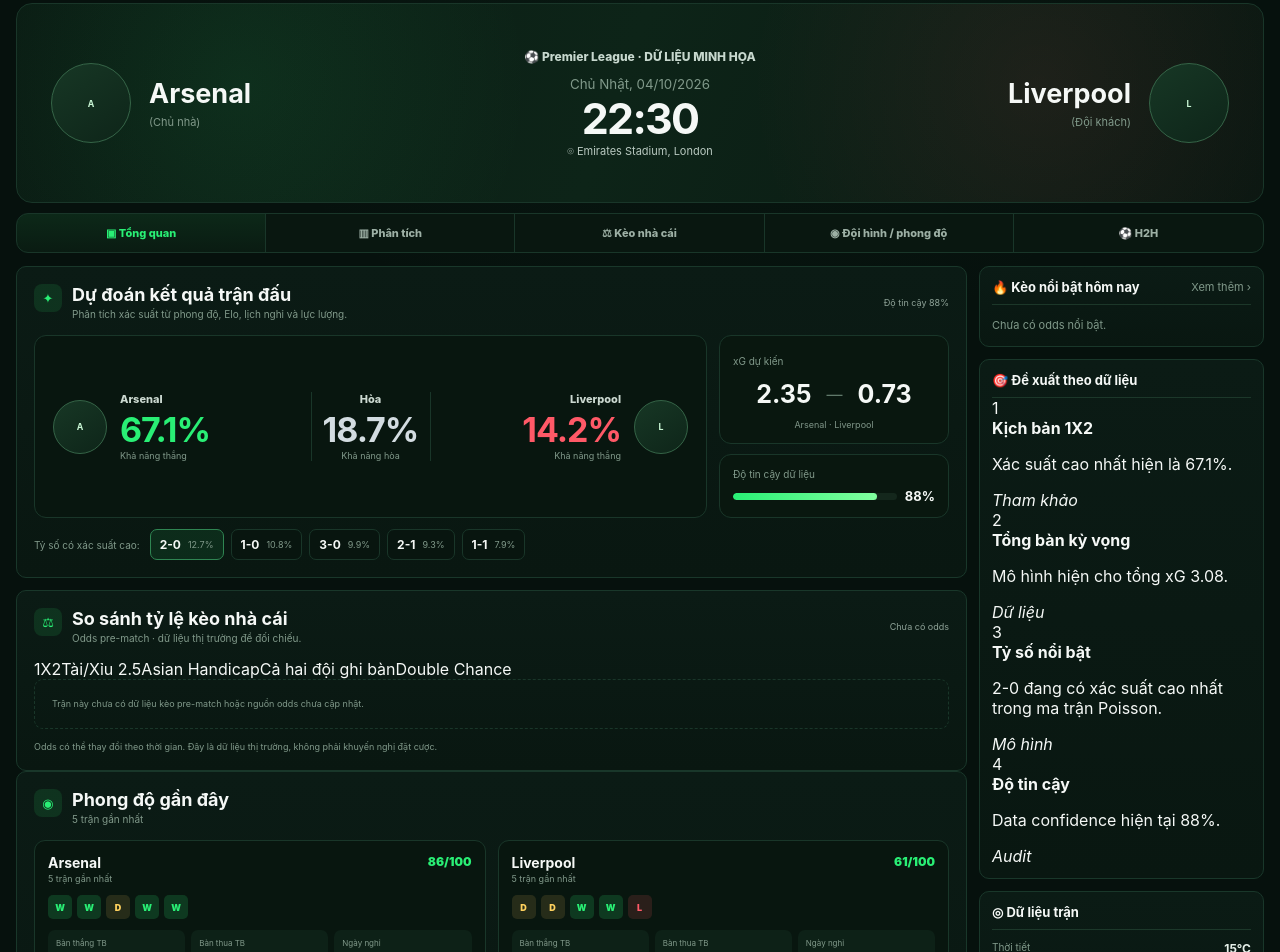
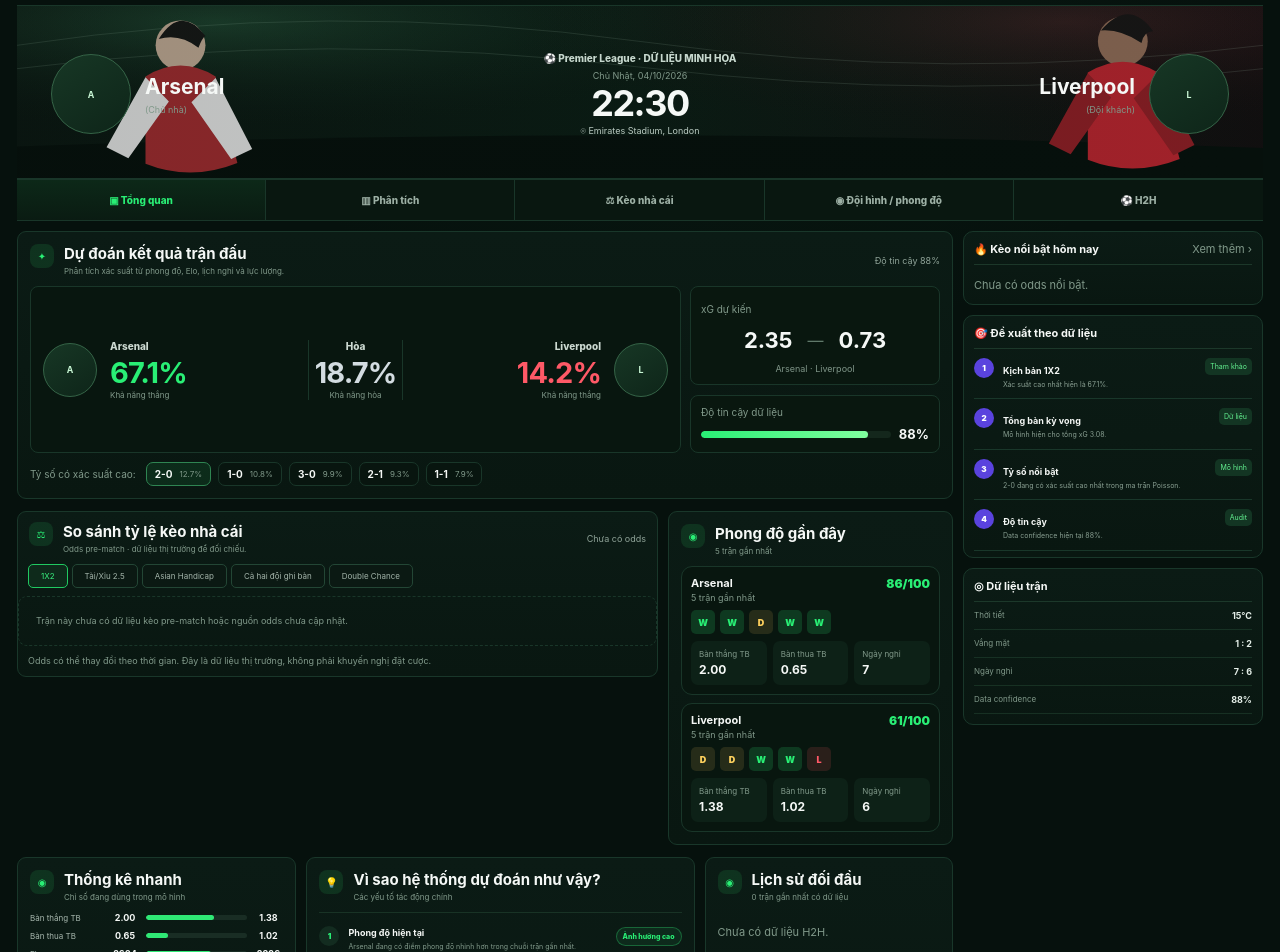
Before and after one commit to sagsdieuhanh-gif/DUDOANKETQUABONGDA, a Next.js app: page /match/demo-1 in a window 1280 px wide. Shown: the part 160-1112 px from the top of the page. Built offline with nearby package versions, Linux system fonts and the light colour scheme.

Commit message:
Lock match page layout to approved mockup

```diff
--- a/app/globals.css
+++ b/app/globals.css
@@ -282,3 +282,49 @@
  .exactHome{width:calc(100% - 18px)}.exactHero{margin:0 -9px;padding:22px 16px 13px;min-height:178px}.exactHero h1{font-size:29px}.exactHero p{font-size:12px;max-width:90%}
  .exactShell{grid-template-columns:1fr}.leftRail{display:none}.exactMatchesGrid{grid-template-columns:1fr}.featuredTeams{grid-template-columns:1fr 86px 1fr;padding:14px 10px}.featuredTeam .teamBadge{display:none}.featuredTeam strong{font-size:13px}.featuredKickoff strong{font-size:25px}.featuredNumbers{grid-template-columns:repeat(3,1fr)}.featuredNumbers>div:nth-child(4),.featuredNumbers>div:nth-child(5){display:none}
 }
+/* ===== MATCH MOCKUP LOCK ===== */
+.exactMatchPage{width:min(1600px,calc(100% - 34px));padding-top:8px}
+.exactMatchPage .breadcrumb{height:24px;margin:0 0 5px;font-size:9px}
+.exactMatchBanner{
+ min-height:174px;
+ padding:16px 34px 12px;
+ border-radius:0;
+ border-left:0;border-right:0;
+ background:
+   linear-gradient(90deg,rgba(5,13,10,.22),rgba(6,16,12,.12)),
+   url('/match-stadium.svg') center/cover no-repeat;
+}
+.exactMatchBanner .bannerTeam{gap:14px}.exactMatchBanner .bannerTeam strong{font-size:21px}.exactMatchBanner .bannerTeam small{font-size:9px}
+.exactMatchBanner .bannerCenter>strong{font-size:36px}.exactMatchBanner .bannerCenter>small{font-size:9px;margin-top:6px}.exactMatchBanner .leagueBadge{font-size:10px}.exactMatchBanner .bannerCenter>span:last-child{font-size:9px}
+.exactTabs{margin:0 0 10px;border-radius:0;border-left:0;border-right:0;height:42px}.exactTabs a{font-size:10px;padding:0;display:flex;align-items:center;justify-content:center}
+.exactMatchGrid{grid-template-columns:minmax(0,1fr) 300px;gap:10px}
+.exactMatchPage .panel{border-radius:9px;padding:12px}.exactMatchPage .panelHeading{margin-bottom:10px}.exactMatchPage .panelHeading h2{font-size:15px}.exactMatchPage .panelHeading p{font-size:8px}.exactMatchPage .sectionIcon{width:24px;height:24px;font-size:10px}
+.exactMatchPage .predictionPanel{padding:12px}
+.exactMatchPage .predictionLayout{grid-template-columns:minmax(0,1fr) 250px;gap:9px}
+.exactMatchPage .probabilityBoard{padding:14px 12px;border-radius:8px;grid-template-columns:1fr 95px 1fr}
+.exactMatchPage .probTeam strong,.exactMatchPage .probDraw strong{font-size:29px}.exactMatchPage .probTeam>div>span,.exactMatchPage .probDraw>span{font-size:10px}.exactMatchPage .probTeam small,.exactMatchPage .probDraw small{font-size:8px}
+.exactMatchPage .xgCard,.exactMatchPage .confidenceCard{padding:10px;border-radius:8px}.exactMatchPage .xgCard b{font-size:22px}
+.exactMatchPage .scorelineStrip{margin-top:9px}.exactMatchPage .scoreChip{padding:5px 8px}.exactMatchPage .scoreChip b{font-size:10px}.exactMatchPage .scoreChip small{font-size:8px}
+.oddsAndFormRow{display:grid;grid-template-columns:minmax(0,1fr) 285px;gap:10px}
+.oddsAndFormRow>div{min-width:0}.compactFormPanel{min-width:0}.stackedFormCompare{grid-template-columns:1fr!important;gap:8px}.stackedFormCompare .formTeam{padding:9px}.stackedFormCompare .formRows{display:none}.stackedFormCompare .formStats{margin-bottom:0}.stackedFormCompare .resultPills{margin:7px 0}.stackedFormCompare .formTeamHead strong{font-size:11px}
+.mockOddsPanel{padding:0!important;overflow:hidden}.mockOddsHeading{padding:10px 11px 0}.oddsTabs{display:flex;gap:4px;padding:0 10px 8px;overflow:auto}.oddsTabs span{white-space:nowrap;padding:6px 12px;border:1px solid #234635;border-radius:5px;font-size:8px;color:#a3b4aa;background:#0b1913}.oddsTabs .oddsTabActive{border-color:#20c961;color:#39f180;background:#0e2a1b}
+.matrixWrap{overflow-x:auto;border-top:1px solid #19382a}.matrixRow{display:grid;grid-template-columns:100px repeat(9,minmax(54px,1fr));min-width:720px;min-height:27px;align-items:center;border-top:1px solid rgba(27,59,43,.7);font-size:8px}.matrixRow>*{padding:0 7px;text-align:center}.matrixRow>strong{text-align:left}.matrixHeader{background:#10251b;color:#8da497;border-top:0;font-size:7px}.matrixRow b{font-size:8px;font-weight:700}.matrixRow:nth-child(3) b:nth-child(2){background:#134e2d;color:#6dff9d;border-radius:4px;padding-top:4px;padding-bottom:4px}
+.mockOddsPanel .oddsDisclaimer{padding:0 10px 9px;margin-top:8px}
+.bottomAnalysisGrid{display:grid;grid-template-columns:.9fr 1.25fr .8fr;gap:10px}
+.seasonCompare{display:grid;gap:7px}.seasonCompare>div{display:grid;grid-template-columns:74px 30px 1fr 30px;gap:6px;align-items:center;font-size:8px}.seasonCompare>div>span{color:#a7b7ae}.seasonCompare>div>b{text-align:center;font-size:9px}.seasonCompare i{height:5px;background:#192d24;border-radius:99px;overflow:hidden}.seasonCompare i em{display:block;height:100%;width:50%;background:#2fe875;border-radius:99px}
+.exactMatchPage .reasonRow{grid-template-columns:22px 1fr auto;padding:7px 0;gap:7px}.exactMatchPage .reasonNumber{width:20px;height:20px;font-size:8px}.exactMatchPage .reasonRow b{font-size:9px}.exactMatchPage .reasonRow p{font-size:7px;margin-top:2px}.exactMatchPage .impact{font-size:7px;padding:4px 6px}
+.h2hList{display:grid}.h2hList>div{display:grid;grid-template-columns:60px 1fr auto;gap:5px;padding:7px 0;border-top:1px solid #19372a;font-size:7px}.h2hList span{color:#7f9789}.h2hList b{white-space:nowrap;overflow:hidden;text-overflow:ellipsis}.h2hList strong{font-size:8px}
+.exactRightRail{gap:10px}.exactRightRail .sidePanel{padding:10px}.exactRightRail .sidePanelHead{font-size:11px;padding-bottom:8px}.exactRightRail .tipRow{grid-template-columns:27px 1fr 43px;padding:8px 0}.exactRightRail .tipRow b{font-size:9px}.exactRightRail .tipRow small{font-size:7px}.exactRightRail .tipRow>strong{font-size:10px;padding:5px 6px}
+.dataSignalPanel{padding-bottom:6px!important}.signalCard{display:grid;grid-template-columns:22px 1fr auto;gap:7px;align-items:start;padding:9px 0;border-bottom:1px solid #19372a}.signalCard>span{display:grid;place-items:center;width:20px;height:20px;border-radius:50%;background:#5a43de;color:white;font-size:8px;font-weight:900}.signalCard div b{font-size:9px}.signalCard div p{font-size:7px;line-height:1.35;color:#899f92;margin:2px 0 0}.signalCard em{font-style:normal;font-size:7px;background:#133523;color:#63f291;border-radius:5px;padding:4px 5px}
+.exactRightRail .summaryItem{font-size:8px;padding:8px 0}.exactRightRail .summaryItem b{font-size:9px}
+.exactMatchPage .auditGrid{grid-template-columns:repeat(4,1fr)}.exactMatchPage .auditCard{padding:8px}.exactMatchPage .auditCard b{font-size:8px}.exactMatchPage .auditCard p{font-size:7px}
+@media(max-width:1180px){
+ .exactMatchGrid{grid-template-columns:1fr 250px}.oddsAndFormRow{grid-template-columns:1fr}.stackedFormCompare{grid-template-columns:1fr 1fr!important}.bottomAnalysisGrid{grid-template-columns:1fr 1fr}.h2hPanel{grid-column:1/-1}.exactMatchPage .auditGrid{grid-template-columns:repeat(2,1fr)}
+}
+@media(max-width:900px){
+ .exactMatchBanner{padding:15px}.exactMatchGrid{grid-template-columns:1fr}.exactRightRail{display:grid;grid-template-columns:1fr 1fr 1fr}.oddsAndFormRow{grid-template-columns:1fr}.bottomAnalysisGrid{grid-template-columns:1fr}.h2hPanel{grid-column:auto}
+}
+@media(max-width:650px){
+ .exactMatchPage{width:calc(100% - 16px)}.exactMatchBanner{grid-template-columns:1fr 78px 1fr;min-height:140px}.exactMatchBanner .bannerTeam .teamBadge{display:none}.exactMatchBanner .bannerTeam strong{font-size:12px}.exactMatchBanner .bannerCenter>strong{font-size:25px}.exactTabs{display:flex;overflow:auto}.exactTabs a{min-width:118px}
+ .exactMatchPage .predictionLayout{grid-template-columns:1fr}.exactMatchPage .probabilityBoard{grid-template-columns:1fr 68px 1fr}.exactMatchPage .probTeam .teamBadge{display:none}.stackedFormCompare{grid-template-columns:1fr!important}.exactRightRail{grid-template-columns:1fr}.exactMatchPage .auditGrid{grid-template-columns:1fr}
+}
```
